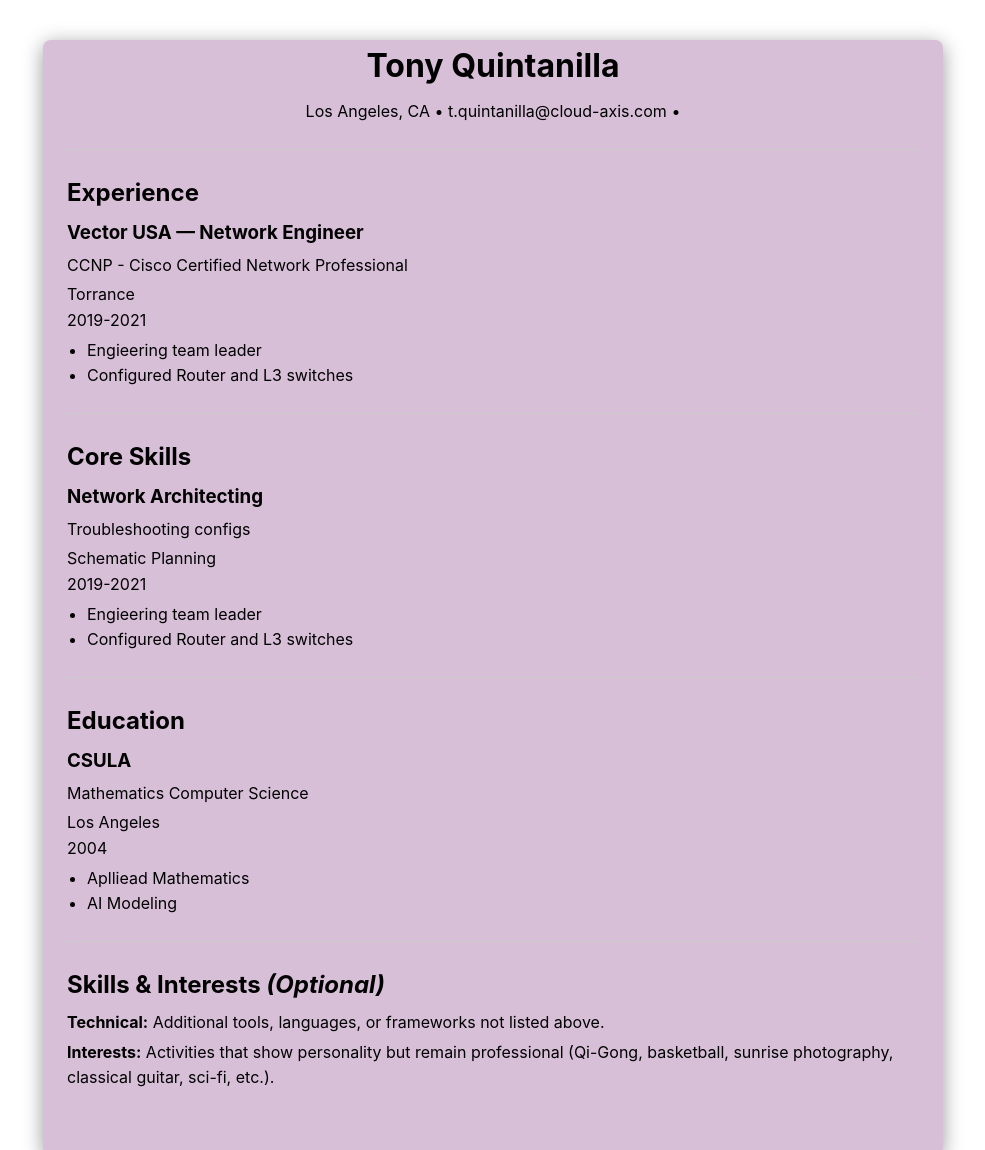
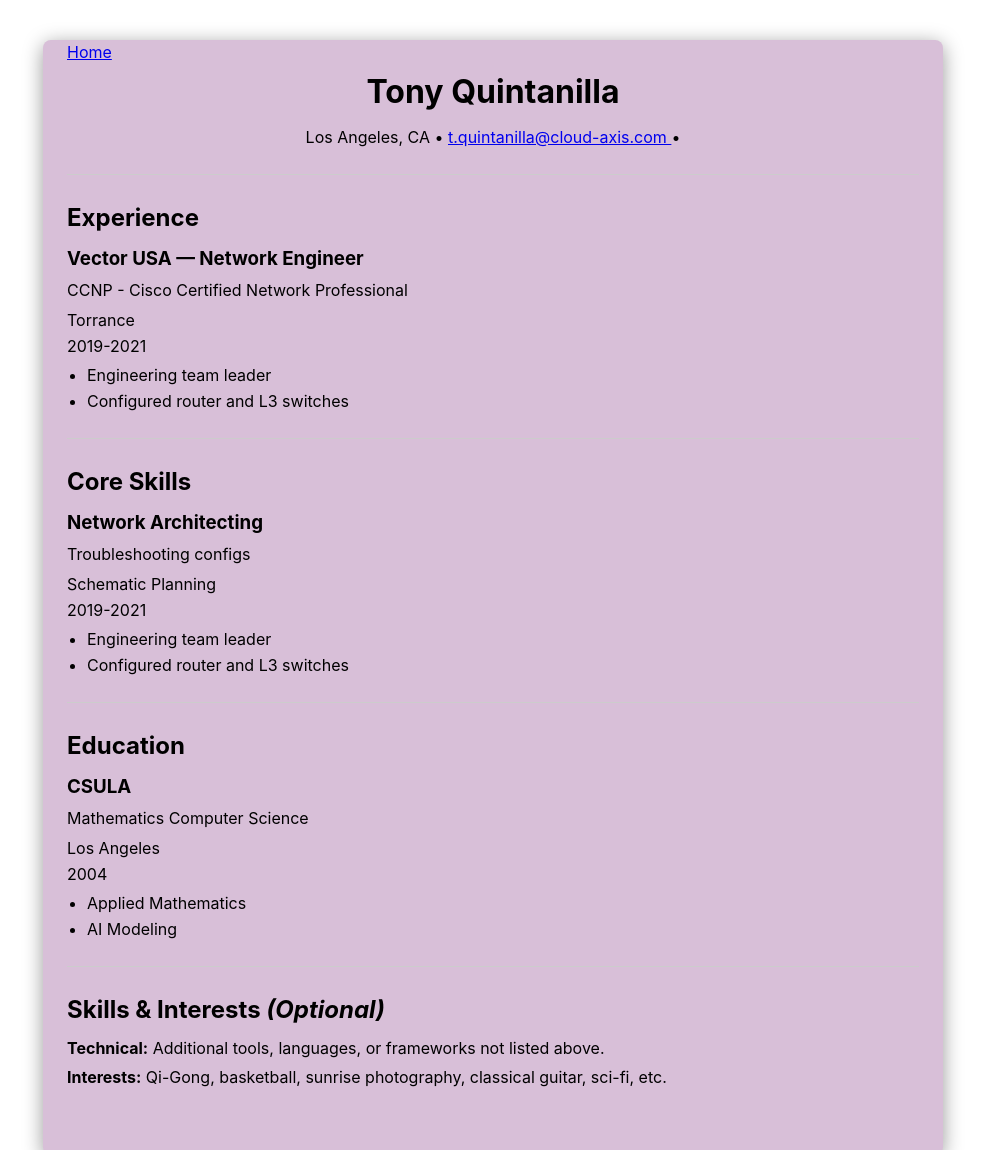
Before and after one commit to ultraman-labs/cloud-resume-challenge, a plain HTML site: page frontend/public/index.html in a window 1280 px wide. Shown: the top 1150 px of the page, without its empty margins (147-1132 px from the left). Drawn offline with Linux system fonts and the light colour scheme.

Commit message:
WIP tweaking the CSS styling.

```diff
--- a/frontend/public/index.html
+++ b/frontend/public/index.html
@@ -1,103 +1,111 @@
 <!DOCTYPE html>
 <html lang="en">
   <head>
-    <meta charset="UTF-8">
-    <meta name="viewport" content="width=device-width, intitial-scale=1">
+    <meta charset="UTF-8" />
+    <meta name="viewport" content="width=device-width, initial-scale=1" />
     <title>Tony Quintanilla's Résumé (Tech-Focused)</title>
-    <link rel="stylesheet" href="/assets/stylesheets/style.css">
+    <link rel="stylesheet" href="/assets/stylesheets/style.css" />
   </head>
+
   <body>
     <main>
+      <!-- Top-left nav link INSIDE the résumé card -->
+      <nav class="site-nav">
+        <a href="/">Home</a>
+      </nav>
+
       <header>
         <h1>Tony Quintanilla</h1>
         <p>
-          Los Angeles, CA
+          Los Angeles, CA &bull;
+          <a href="mailto:t.quintanilla@cloud-axis.com" class="email-link">
+            t.quintanilla@cloud-axis.com
+          </a>
           &bull;
-        <style>
-            a.email-link {
-            text-decoration: none;
-            color: inherit;
-        }
-            a.email-link:hover {
-            color: #003366; /* dark blue */
-        }
-        </style>
-        <a href="mailto:t.quintanilla@cloud-axis.com" class="email-link">
-        t.quintanilla@cloud-axis.com
-        </a>
-        &bull;
         </p>
       </header>
+
       <article>
-        <hr>
-        <section class="Experience">
+        <hr />
+
+        <section class="experience">
           <h2>Experience</h2>
           <div class="items">
             <div class="item">
               <div class="info">
                 <h3>Vector USA &mdash; Network Engineer</h3>
                 <p>CCNP - Cisco Certified Network Professional</p>
-              </div><!-- info -->
+              </div>
               <div class="details">
                 <div class="location">Torrance</div>
                 <div class="duration">2019-2021</div>
-              </div><!-- details -->
+              </div>
               <ul>
-                <li>Engieering team leader</li>
-                <li>Configured Router and L3 switches</li>
+                <li>Engineering team leader</li>
+                <li>Configured router and L3 switches</li>
               </ul>
-            </div><!-- item -->
-          </div><!-- items -->
+            </div>
+          </div>
         </section>
-        <hr>
 
-        <section class="Core Skills">
+        <hr />
+
+        <section class="core-skills">
           <h2>Core Skills</h2>
           <div class="items">
             <div class="item">
               <div class="info">
                 <h3>Network Architecting</h3>
                 <p>Troubleshooting configs</p>
-              </div><!-- info -->
+              </div>
               <div class="details">
                 <div class="skills">Schematic Planning</div>
                 <div class="duration">2019-2021</div>
-              </div><!-- details -->
+              </div>
               <ul>
-                <li>Engieering team leader</li>
-                <li>Configured Router and L3 switches</li>
+                <li>Engineering team leader</li>
+                <li>Configured router and L3 switches</li>
               </ul>
-            </div><!-- item -->
-          </div><!-- items -->
-          <hr>
+            </div>
+          </div>
         </section>
-        <section class="Education">
+
+        <hr />
+
+        <section class="education">
           <h2>Education</h2>
           <div class="items">
             <div class="item">
               <div class="info">
                 <h3>CSULA</h3>
                 <p>Mathematics Computer Science</p>
-              </div><!-- info -->
+              </div>
               <div class="details">
                 <div class="location">Los Angeles</div>
                 <div class="duration">2004</div>
-              </div><!-- details -->
+              </div>
               <ul>
-                <li>Aplliead Mathematics</li>
+                <li>Applied Mathematics</li>
                 <li>AI Modeling</li>
               </ul>
-            </div><!-- item -->
-          </div><!-- items -->
-          <hr>
+            </div>
+          </div>
         </section>
+
+        <hr />
+
         <section>
-            <h2>Skills &amp; Interests <em>(Optional)</em></h2>
-            <p><strong>Technical:</strong> Additional tools, languages, or frameworks not listed above.</p>
-            <p><strong>Interests:</strong> Activities that show personality but remain professional (Qi-Gong, basketball, sunrise photography, classical guitar, sci-fi, etc.).</p>
-         </section>
+          <h2>Skills &amp; Interests <em>(Optional)</em></h2>
+          <p>
+            <strong>Technical:</strong> Additional tools, languages, or frameworks
+            not listed above.
+          </p>
+          <p>
+            <strong>Interests:</strong> Qi-Gong, basketball, sunrise photography,
+            classical guitar, sci-fi, etc.
+          </p>
+        </section>
       </article>
     </main>
-
   </body>
-</html>>
+</html>
```
